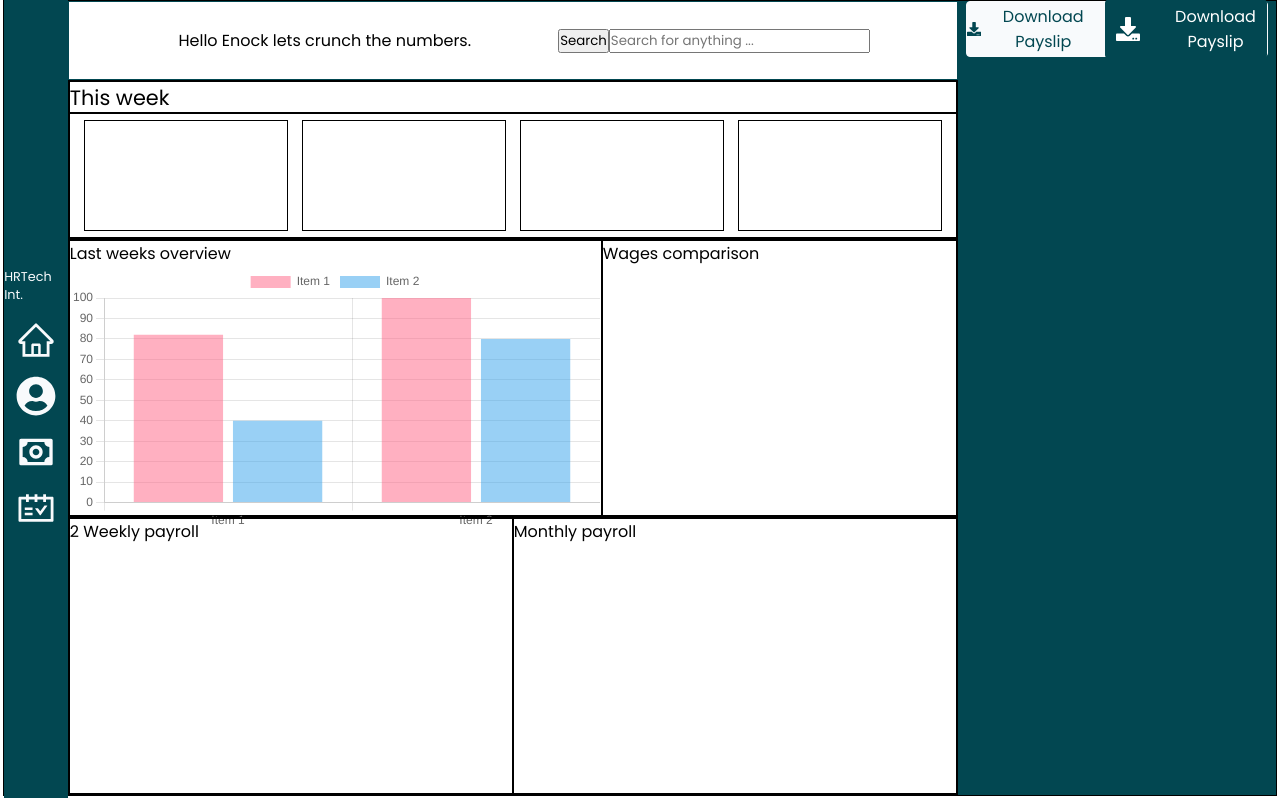
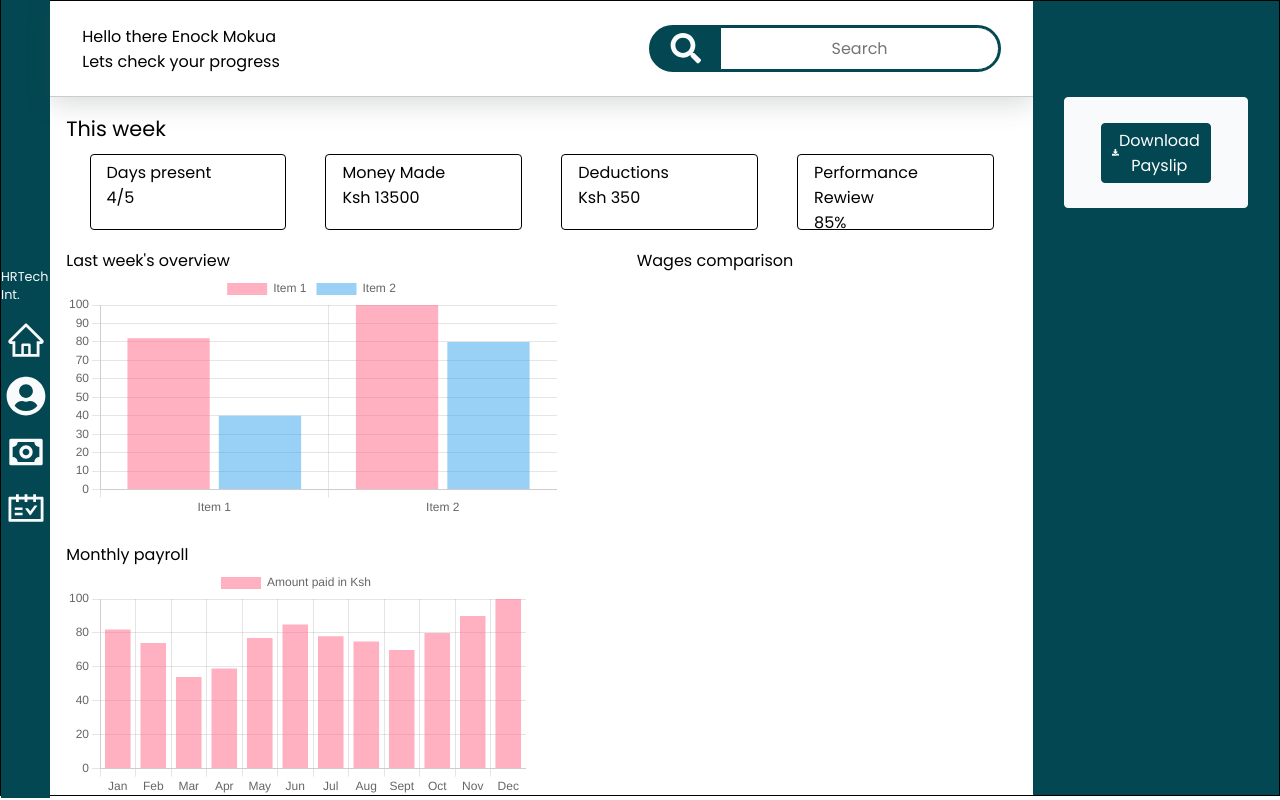
Before and after one commit to david-commit/hrm, a React (Create React App) app: page /employee/money in a window 1280 px wide. Built offline with nearby package versions, Linux system fonts and the light colour scheme.

Commit message:
Restyled the employee's money page

```diff
--- a/src/Pages/employee/money/money.js
+++ b/src/Pages/employee/money/money.js
@@ -1,9 +1,10 @@
-import EmployeeNavBar from "../navbar/navbar";
-import "./oney.css";
-import React from "react";
-import { FaDownload } from "react-icons/fa";
-import { Bar } from "react-chartjs-2";
-import Payslip from "../../../Components/finance/payslip";
+import EmployeeNavBar from '../navbar/navbar';
+import './oney.css';
+import React from 'react';
+import EmployeeHeader from '../header/EmployeeHeader';
+import { FaDownload } from 'react-icons/fa';
+import { Bar, Line } from 'react-chartjs-2';
+import Payslip from '../../../Components/finance/payslip';
 import {
   Chart as ChartJS,
   CategoryScale,
@@ -12,7 +13,7 @@ import {
   Title,
   Tooltip,
   Legend,
-} from "chart.js";
+} from 'chart.js';
 
 ChartJS.register(
   CategoryScale,
@@ -25,60 +26,91 @@ ChartJS.register(
 
 export default function EmployeeMoney() {
   const data = {
-    labels: ["Item 1", "Item 2"],
+    labels: ['Item 1', 'Item 2'],
     datasets: [
       {
-        label: "Item 1",
+        label: 'Item 1',
         data: [82, 100],
-        borderColor: "black",
-        backgroundColor: "rgba(255, 99, 132, 0.5)",
+        borderColor: 'black',
+        backgroundColor: 'rgba(255, 99, 132, 0.5)',
       },
       {
-        label: "Item 2",
+        label: 'Item 2',
         data: [40, 80],
-        borderColor: "black",
-        backgroundColor: "rgba(53, 162, 235, 0.5)",
+        borderColor: 'black',
+        backgroundColor: 'rgba(53, 162, 235, 0.5)',
+      },
+    ],
+  };
+
+  const yearlyData = {
+    labels: [
+      'Jan',
+      'Feb',
+      'Mar',
+      'Apr',
+      'May',
+      'Jun',
+      'Jul',
+      'Aug',
+      'Sept',
+      'Oct',
+      'Nov',
+      'Dec',
+    ],
+    datasets: [
+      {
+        label: 'Amount paid in Ksh',
+        data: [82, 74, 54, 59, 77, 85, 78, 75, 70, 80, 90, 100],
+        borderColor: 'black',
+        backgroundColor: 'rgba(255, 99, 132, 0.5)',
       },
     ],
   };
 
   const employee = {
-    name: "John Smith",
+    name: 'John Smith',
     earnings: [
-      { description: "Salary", amount: 5000 },
-      { description: "Bonus", amount: 1000 },
+      { description: 'Salary', amount: 5000 },
+      { description: 'Bonus', amount: 1000 },
     ],
     deductions: [
-      { description: "Tax", amount: 1000 },
-      { description: "Insurance", amount: 500 },
+      { description: 'Tax', amount: 1000 },
+      { description: 'Insurance', amount: 500 },
     ],
   };
 
   return (
-    <section id="employee-cont">
+    <section id='employee-cont'>
       <EmployeeNavBar />
-      <section id="employee-money">
-        <header id="employee-money-header">
-          <p>Hello Enock lets crunch the numbers.</p>
-          <form id="employee-money-search">
-            <button type="submit">Search</button>
-            <input type="search" placeholder="Search for anything ..." />
-          </form>
-        </header>
+      <section id='employee-money'>
+        <EmployeeHeader />
 
-        <div id="employee-money-cont1">
+        <div id='employee-money-cont1'>
           <p>This week</p>
-          <div id="employee-money-week">
-            <span className="employee-money-week-stats"></span>
-            <span className="employee-money-week-stats"></span>
-            <span className="employee-money-week-stats"></span>
-            <span className="employee-money-week-stats"></span>
+          <div id='employee-money-week'>
+            <span className='employee-money-week-stats'>
+              Days present
+              <br />
+              4/5
+            </span>
+            <span className='employee-money-week-stats'>
+              Money Made <br />
+              Ksh 13500
+            </span>
+            <span className='employee-money-week-stats'>
+              Deductions <br />
+              Ksh 350
+            </span>
+            <span className='employee-money-week-stats'>
+              Performance Rewiew <br /> 85%
+            </span>
           </div>
         </div>
 
-        <div id="employee-money-cont2">
-          <div id="employee-money-cont2-1">
-            <p>Last weeks overview</p>
+        <div id='employee-money-cont2'>
+          <div id='employee-money-cont2-1'>
+            <p>Last week's overview</p>
             <Bar
               data={data}
               options={{
@@ -87,26 +119,33 @@ export default function EmployeeMoney() {
             />
           </div>
 
-          <div id="employee-money-cont2-2">
+          <div id='employee-money-cont2-2'>
             <p>Wages comparison</p>
           </div>
         </div>
-        <div id="employee-money-cont3">
-          <div id="employee-money-cont3-1">
-            <p>2 Weekly payroll</p>
-          </div>
-          <div id="employee-money-cont3-2">
+        <div id='employee-money-cont3'>
+          <div id='employee-money-cont3-2'>
             <p>Monthly payroll</p>
+            <Bar
+              data={yearlyData}
+              options={{
+                responsive: true,
+              }}
+            />
           </div>
         </div>
       </section>
-      <aside id="employee-payroll">
-        <button id="button-payslip">
+      <aside id='employee-payroll'>
+        {/* <button id='button-payslip'>
           <FaDownload />
           <p>Download Payslip</p>
           <Payslip employee={employee} />
+        </button> */}
+        <button id='button-payslip'>
+          <Payslip employee={employee} />
         </button>
       </aside>
+      <br />
     </section>
   );
 }
--- a/src/Pages/employee/money/oney.css
+++ b/src/Pages/employee/money/oney.css
@@ -1,9 +1,11 @@
+#employee-cont {
+  width: 100vw;
+}
 #employee-money {
-  width: 70vw;
+  width: 100%;
   height: 100%;
   display: flex;
   flex-direction: column;
-  align-items: center;
   justify-content: flex-start;
 }
 
@@ -28,21 +30,18 @@
 
 #employee-money-cont1 {
   width: 100%;
-  height: 20%;
-  border: thin solid black;
+  height: 15%;
+  margin-top: 1rem;
 }
 
 #employee-money-cont1 > p {
-  width: 100%;
-  height: 20%;
+  margin-left: 1rem;
   font-size: 1.3rem;
-  border: thin solid black;
 }
 
 #employee-money-week {
   width: 100%;
   height: 80%;
-  border: thin solid black;
   display: flex;
   flex-direction: row;
   align-items: center;
@@ -50,9 +49,11 @@
 }
 
 .employee-money-week-stats {
-  width: 23%;
-  height: 90%;
+  width: 20%;
+  height: 80%;
   border: thin solid black;
+  padding: 0.35rem 1rem;
+  border-radius: 4px;
 }
 
 #employee-money-cont2,
@@ -65,17 +66,16 @@
 
 #employee-money-cont2 {
   width: 100%;
-  height: 35%;
-  border: thin solid black;
+  height: 37%;
+  padding: 1rem 1rem 2rem;
 }
 
 #employee-money-cont2 > * {
-  border: thin solid black;
   height: 100%;
 }
 
 #employee-money-cont2-1 {
-  width: 60%;
+  width: 58%;
 }
 
 #employee-money-cont2-2 {
@@ -84,14 +84,13 @@
 
 #employee-money-cont3 {
   width: 100%;
-  height: 35%;
-  border: thin solid black;
+  height: 33%;
 }
 
 #employee-money-cont3 > * {
-  width: 50%;
+  width: 100%;
   height: 100%;
-  border: thin solid black;
+  padding: 1rem;
 }
 
 #employee-money-cont3-1 {
@@ -113,8 +112,8 @@
 }
 
 #button-payslip {
-  width: 95%;
-  height: 7%;
+  width: 75%;
+  height: 14%;
   border: thin solid var(--primary-color);
   background-color: var(--primary-color);
   color: var(--tertiary-color);
@@ -124,4 +123,5 @@
   flex-direction: row;
   align-items: center;
   justify-content: space-evenly;
+  margin-top: 6rem;
 }
```
